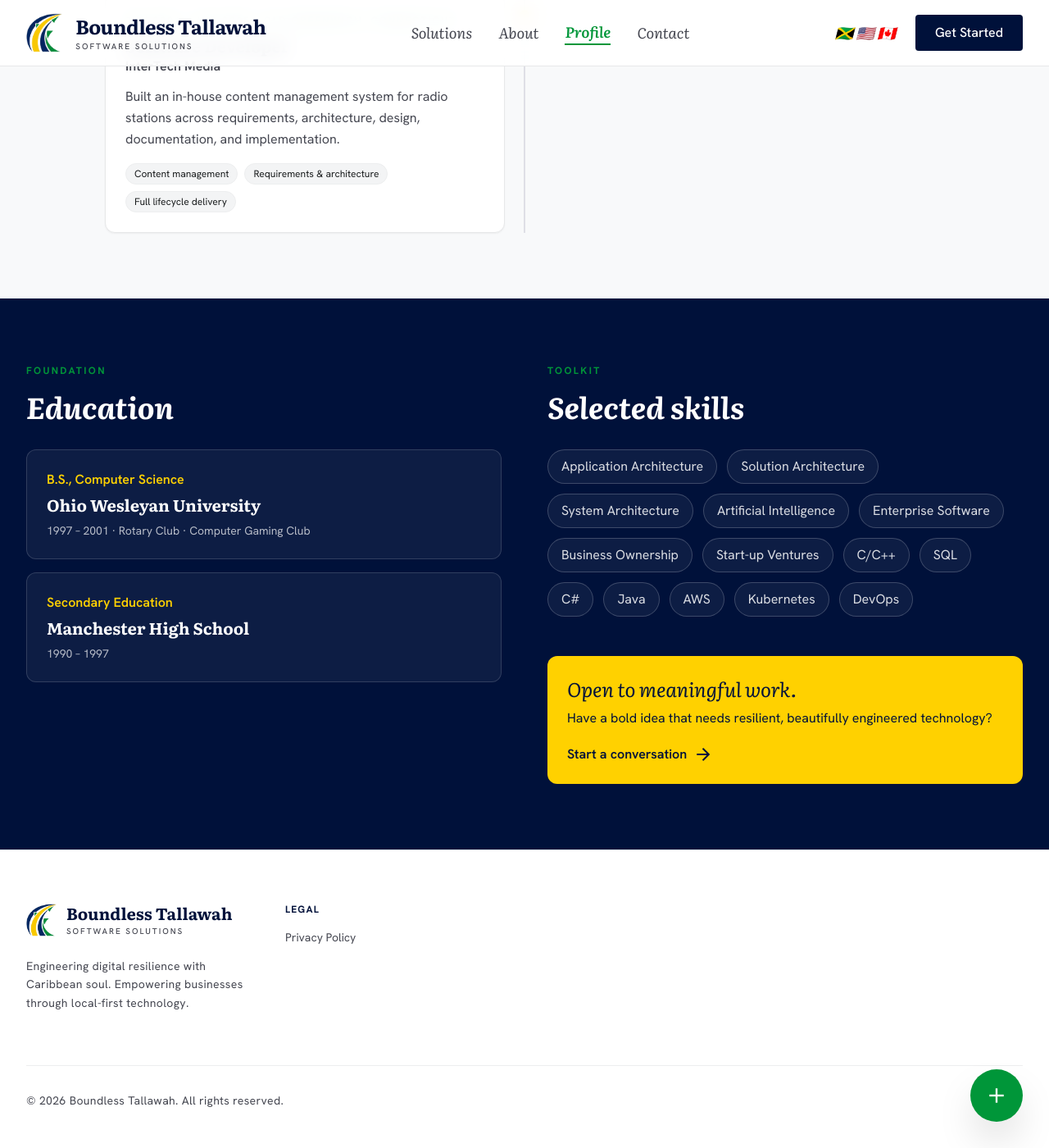
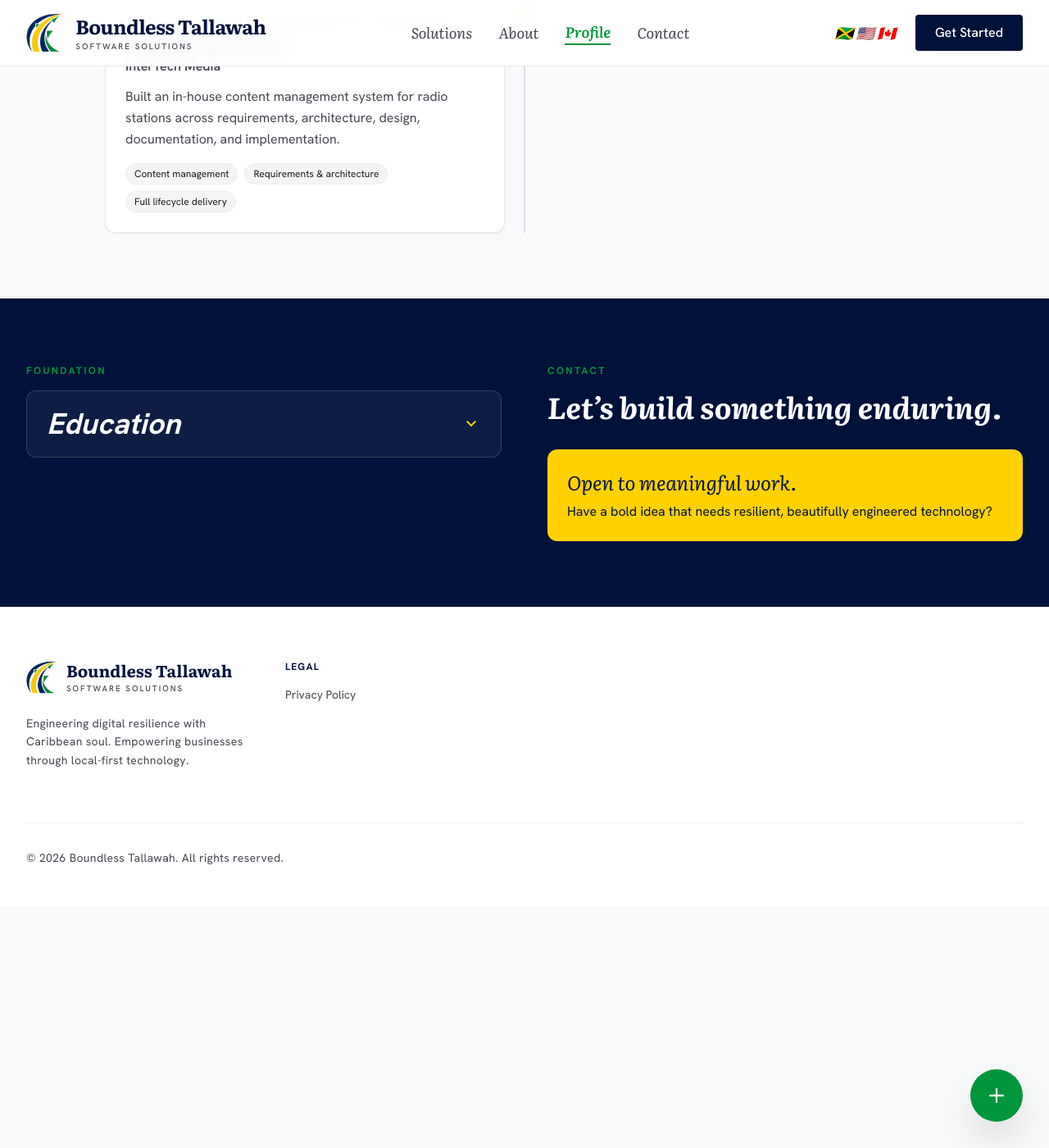
Before and after one commit to Boundless-Tallawah-Software/boundless-tallawah-software.github.io, a Jekyll site: the page built from profile.md, in a window 1280 px wide and 1400 px high, scrolled down 5184 px. Shown: the whole window at 82% size. Built offline with Jekyll 4.4.1, drawn with Linux system fonts in a browser that asks for light colours; nearby versions of some CDN libraries; some of the changed text lies outside the part shown.

Commit message:
profile updates

```diff
--- a/_data/profile.yml
+++ b/_data/profile.yml
@@ -128,19 +128,3 @@ education:
   - degree: Secondary Education
     institution: Manchester High School
     period: 1990 – 1997
-
-skills:
-  - Application Architecture
-  - Solution Architecture
-  - System Architecture
-  - Artificial Intelligence
-  - Enterprise Software
-  - Business Ownership
-  - Start-up Ventures
-  - C/C++
-  - SQL
-  - C#
-  - Java
-  - AWS
-  - Kubernetes
-  - DevOps
--- a/profile.md
+++ b/profile.md
@@ -2,14 +2,18 @@
 layout: default
 title: Profile
 permalink: /profile/
-subtitle: Nkosi Dilworth – Partner at Blue Horizons Partners & Owner & Principal at Boundless Tallawah Software
+subtitle: Nkosi Dilworth – Owner & Principal at Boundless Tallawah Software & Partner at Blue Horizons Partners
 description: A profile page showcasing Nkosi Dilworth’s 22+ years of software engineering, architecture, and leadership across the Caribbean, Africa, and international markets.
 ---
+
 <style>
   @media (min-width: 768px) {
     .profile-timeline article:nth-child(odd) > div { grid-column: 1; }
     .profile-timeline article:nth-child(even) > div { grid-column: 2; }
   }
+  .profile-accordion summary::-webkit-details-marker { display: none; }
+  .profile-accordion summary { list-style: none; }
+  .profile-accordion summary::marker { content: ''; }
 </style>
 <div class="-mt-40 pt-40 max-w-7xl mx-auto">
 
@@ -19,17 +23,12 @@ description: A profile page showcasing Nkosi Dilworth’s 22+ years of software
       <div class="lg:col-span-7 lg:pr-12">
         <span class="inline-block text-brand-green font-bold tracking-[0.2em] uppercase text-xs mb-6">The Architect</span>
         <h1 class="text-5xl md:text-6xl lg:text-7xl font-bold tracking-tight leading-tight mb-6">Nkosi Dilworth</h1>
-        <p class="text-xl md:text-2xl text-white mb-4">Partner at Blue Horizons Partners</p>
-        <p class="text-xl md:text-2xl text-brand-gold mb-8">Owner & Principal at Boundless Tallawah Software</p>
-        <p class="text-base md:text-lg text-white/75 mb-10">Greater Tampa Bay Area • 22+ years • English (native)</p>
-        <div class="flex flex-col sm:flex-row gap-4">
-          <a href="{{ site.data.profile.linkedin_url }}" class="bg-brand-gold text-primary px-6 py-3 rounded-xl font-semibold hover:bg-secondary-fixed transition-colors" target="_blank" rel="noopener noreferrer">
-            View on LinkedIn
-          </a>
-          <a href="mailto:{{ site.email }}" class="border border-white/30 text-white px-6 py-3 rounded-xl font-semibold hover:bg-white/10 transition-colors">
-            Start a conversation
-          </a>
-        </div>
+        <p class="text-xs font-bold tracking-[0.2em] uppercase text-brand-green mb-3">Owner & Principal</p>
+        <p class="text-3xl md:text-4xl font-bold text-brand-gold mb-8">Boundless Tallawah Software</p>
+        <p class="text-base md:text-lg text-white/70 mb-10">Also Partner at Blue Horizons Partners</p>
+        <a href="{{ site.data.profile.linkedin_url }}" class="inline-flex items-center gap-2 text-sm text-white/60 hover:text-brand-gold transition-colors" target="_blank" rel="noopener noreferrer">
+          View on LinkedIn <span class="material-symbols-outlined text-base">arrow_outward</span>
+        </a>
       </div>
       <div class="lg:col-span-5 relative">
         <div class="absolute -inset-3 bg-brand-gold/15 rounded-3xl blur-2xl"></div>
@@ -126,37 +125,34 @@ description: A profile page showcasing Nkosi Dilworth’s 22+ years of software
     </div>
   </section>
 
-  <!-- Education & Skills -->
+  <!-- Foundation & Contact -->
   <section class="bg-primary text-white py-20">
     <div class="max-w-7xl mx-auto px-8">
       <div class="grid grid-cols-1 lg:grid-cols-2 gap-14">
         <div>
           <span class="text-brand-green font-bold tracking-[0.2em] uppercase text-xs block mb-4">Foundation</span>
-          <h2 class="text-4xl font-bold italic mb-8">Education</h2>
-          <div class="space-y-4">
-            {% for edu in site.data.profile.education %}
-              <article class="p-6 rounded-xl border border-white/15 bg-white/5">
-                <p class="text-brand-gold font-semibold mb-1">{{ edu.degree }}</p>
-                <h3 class="text-xl font-bold mb-2">{{ edu.institution }}</h3>
-                <p class="text-white/70 text-sm">{{ edu.period }}{% if edu.detail %} · {{ edu.detail }}{% endif %}</p>
-              </article>
-            {% endfor %}
-          </div>
+          <details class="group profile-accordion rounded-xl border border-white/15 bg-white/5 overflow-hidden">
+            <summary class="flex items-center justify-between gap-4 cursor-pointer px-6 py-5 list-none">
+              <span class="text-3xl md:text-4xl font-bold italic">Education</span>
+              <span class="material-symbols-outlined text-brand-gold transition-transform duration-300 group-open:rotate-180" aria-hidden="true">expand_more</span>
+            </summary>
+            <div class="px-6 pb-6 space-y-4">
+              {% for edu in site.data.profile.education %}
+                <article class="p-5 rounded-xl border border-white/15 bg-white/5">
+                  <p class="text-brand-gold font-semibold mb-1">{{ edu.degree }}</p>
+                  <h3 class="text-xl font-bold mb-2">{{ edu.institution }}</h3>
+                  <p class="text-white/70 text-sm">{{ edu.period }}{% if edu.detail %} · {{ edu.detail }}{% endif %}</p>
+                </article>
+              {% endfor %}
+            </div>
+          </details>
         </div>
         <div>
-          <span class="text-brand-green font-bold tracking-[0.2em] uppercase text-xs block mb-4">Toolkit</span>
-          <h2 class="text-4xl font-bold italic mb-8">Selected skills</h2>
-          <div class="flex flex-wrap gap-3">
-            {% for skill in site.data.profile.skills %}
-              <span class="px-4 py-2 rounded-full border border-white/20 bg-white/5 text-white/85">{{ skill }}</span>
-            {% endfor %}
-          </div>
-          <div class="mt-12 p-6 rounded-xl bg-brand-gold text-primary">
+          <span class="text-brand-green font-bold tracking-[0.2em] uppercase text-xs block mb-4">Contact</span>
+          <h2 class="text-4xl font-bold italic mb-8">Let’s build something enduring.</h2>
+          <div class="p-6 rounded-xl bg-brand-gold text-primary">
             <p class="font-headline text-2xl italic mb-2">Open to meaningful work.</p>
-            <p class="mb-5">Have a bold idea that needs resilient, beautifully engineered technology?</p>
-            <a href="mailto:{{ site.email }}" class="inline-flex items-center gap-2 font-semibold">
-              Start a conversation <span class="material-symbols-outlined">arrow_forward</span>
-            </a>
+            <p>Have a bold idea that needs resilient, beautifully engineered technology?</p>
           </div>
         </div>
       </div>
```
